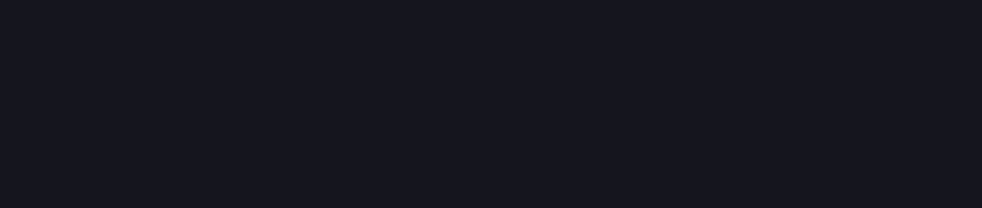
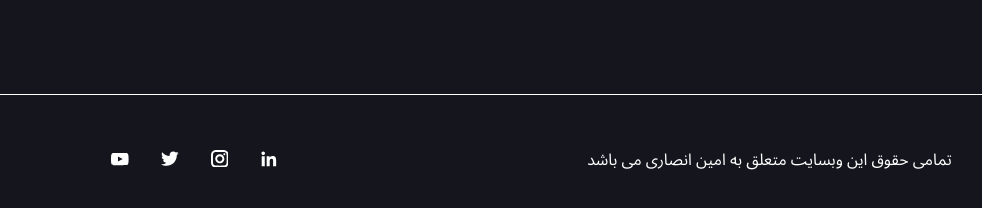
Before and after one commit to Amin-Ansari/Darkbit-X, a React (Create React App) app: page / in a window 1280 px wide. Shown: the part 9336-9544 px from the top of the page, without its empty margins (158-1140 px from the left). Before the commit the page ends 9262 px from the top, so only its background shows below. Built offline with nearby package versions, Linux system fonts and the light colour scheme.

Commit message:
The copy right section of footer is done

```diff
--- a/src/App.js
+++ b/src/App.js
@@ -11,6 +11,7 @@
 import CustomerFeedBack from "./components/Body/CustomerFeedBack";
 import "./App.css";
 import PricingSection from "./components/Body/PricingSection";
+import Footer from "./components/Header/Footer/Footer";
 
 function App() {
   return (
@@ -36,6 +37,9 @@
       <BodySection>
         <PricingSection></PricingSection>
       </BodySection>
+      <BodySection>
+        <Footer />
+      </BodySection>
     </Fragment>
   );
 }
--- /dev/null
+++ b/src/components/Header/Footer/CopyRightSection.css
@@ -0,0 +1,37 @@
+.copy-right-section {
+  border-top: 1.5px solid #fff;
+  display: flex;
+  flex-flow: row wrap;
+}
+.copy-right-section p,
+.copy-right-section ul {
+  width: 100%;
+  text-align: center;
+  flex-shrink: 0;
+  margin-top: 1rem;
+}
+.copy-right-section ul {
+  display: flex;
+  flex-flow: row nowrap;
+  justify-content: center;
+  margin-top: 1rem;
+}
+.copy-right-section ul > li {
+  font-size: 1.1rem;
+  margin: 0px 1rem;
+  transition: all 0.3s;
+}
+.copy-right-section ul > li:hover a {
+  color: #d4d3d3;
+}
+
+@media all and (min-width: 992px) {
+  .copy-right-section ul {
+    width: 50%;
+    margin-top: 3rem;
+  }
+  .copy-right-section p {
+    width: 50%;
+    margin-top: 3rem;
+  }
+}
--- /dev/null
+++ b/src/components/Header/Footer/CopyRightSection.js
@@ -0,0 +1,38 @@
+import React from "react";
+import { GrLinkedinOption } from "react-icons/gr";
+import { GrInstagram } from "react-icons/gr";
+import { GrTwitter } from "react-icons/gr";
+import { GrYoutube } from "react-icons/gr";
+import "./CopyRightSection.css";
+
+const CopyRightSection = (props) => {
+  return (
+    <div className="copy-right-section">
+      <p>تمامی حقوق این وبسایت متعلق به امین انصاری می باشد</p>
+      <ul>
+        <li>
+          <a href="#">
+            <GrLinkedinOption />
+          </a>
+        </li>
+        <li>
+          <a href="#">
+            <GrInstagram />
+          </a>
+        </li>
+        <li>
+          <a href="#">
+            <GrTwitter />
+          </a>
+        </li>
+        <li>
+          <a href="#">
+            <GrYoutube />
+          </a>
+        </li>
+      </ul>
+    </div>
+  );
+};
+
+export default CopyRightSection;
--- /dev/null
+++ b/src/components/Header/Footer/Footer.css
@@ -0,0 +1,10 @@
+.footer {
+  grid-column: span 12;
+  padding: 0.8rem 1rem;
+}
+
+@media all and (min-width: 992px) {
+  .footer {
+    padding: 1.5rem 2.5rem;
+  }
+}
--- /dev/null
+++ b/src/components/Header/Footer/Footer.js
@@ -0,0 +1,14 @@
+import React from "react";
+import CopyRightSection from "./CopyRightSection";
+import "./Footer.css";
+
+const Footer = (props) => {
+  return (
+    <footer className="footer">
+      <div></div>
+      <CopyRightSection></CopyRightSection>
+    </footer>
+  );
+};
+
+export default Footer;
```
